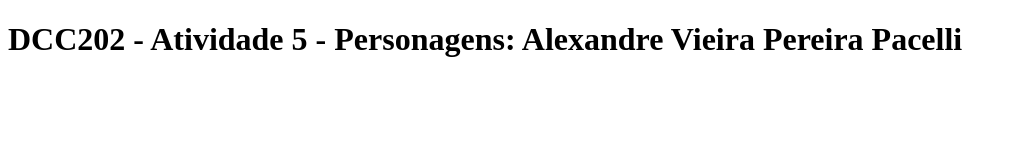
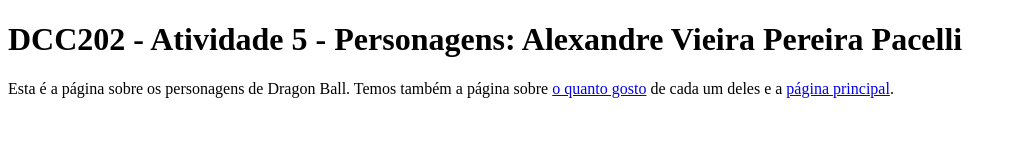
Before and after one commit to ufjf-dcc202/ufjf-dcc202-2023-3-b-atv5-AlexandreVp, a website: page personagens.html in a window 1280 px wide. Shown: the whole page, without its empty margins (0-1017 px from the left). Drawn offline with Linux system fonts and the light colour scheme.

Commit message:
Adicionando parágrafo em personagens.html

```diff
--- a/personagens.html
+++ b/personagens.html
@@ -8,6 +8,9 @@
 <body>
     <main>
         <h1>DCC202 - Atividade 5 - Personagens: Alexandre Vieira Pereira Pacelli</h1>
+        <p>
+            Esta é a página sobre os personagens de Dragon Ball. Temos também a página sobre <a href="preferencias.html">o quanto gosto</a> de cada um deles e a <a href="index.html">página principal</a>.
+        </p>
     </main>
 </body>
 </html>
```
